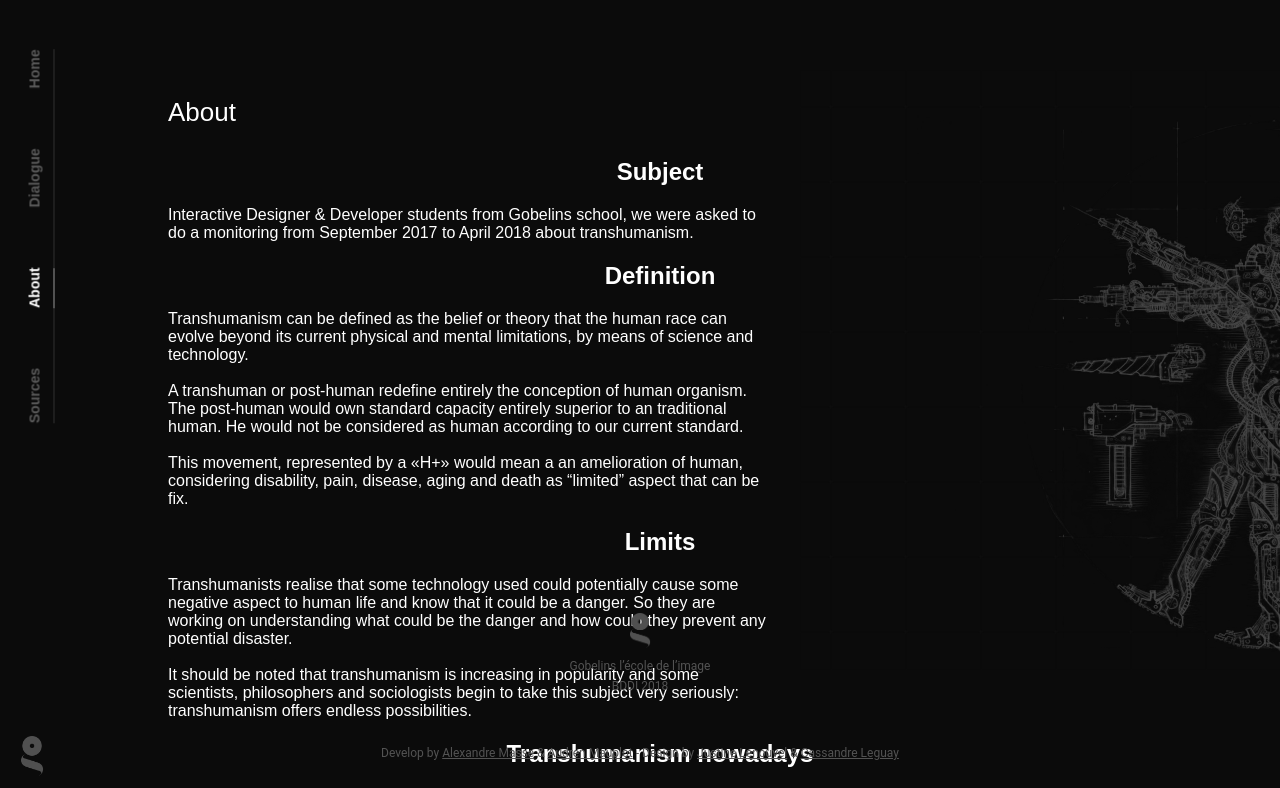
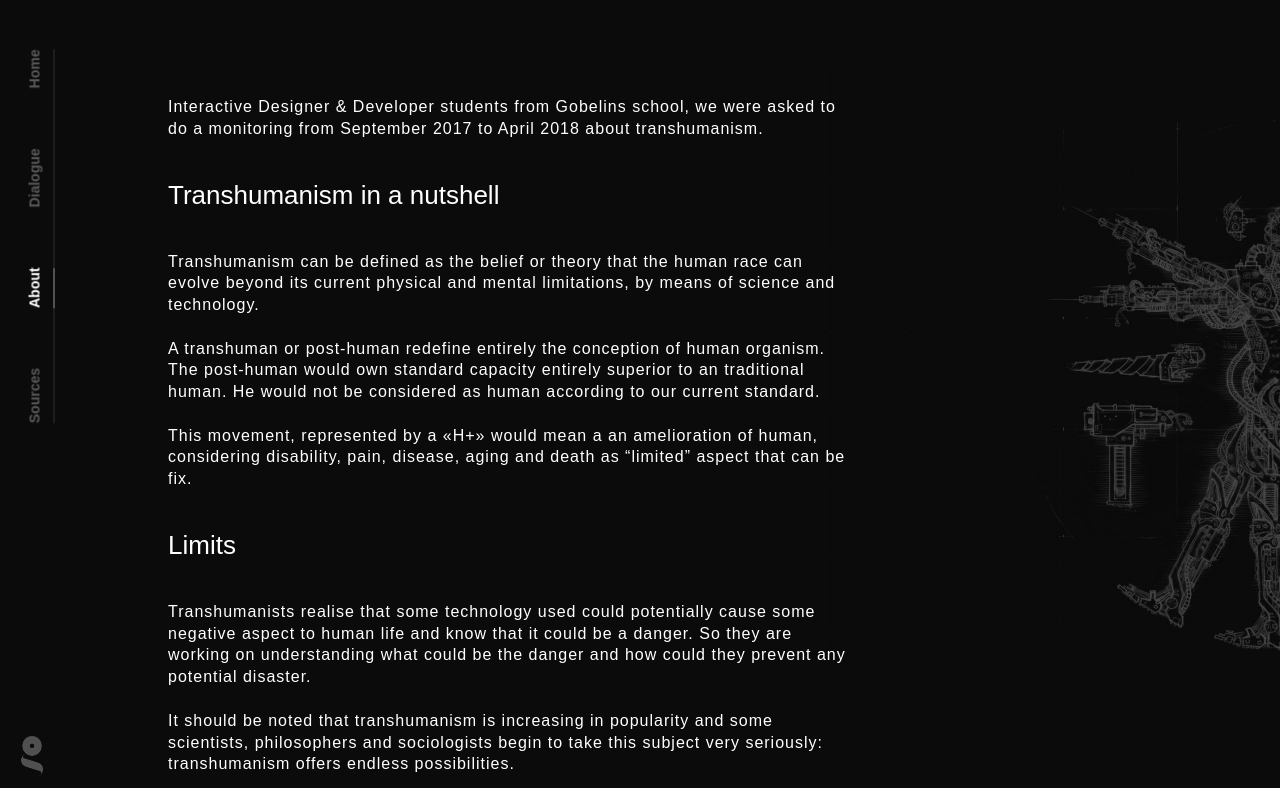
Before and after one commit to AlexandreMasse/transhumanism, a Vue app: page /transhumanism/about in a window 1280 px wide. Shown: the top 788 px of the page. Built offline with nearby package versions, Linux system fonts and the light colour scheme.

Commit message:
About page inté

```diff
--- a/src/components/About/About.vue
+++ b/src/components/About/About.vue
@@ -1,10 +1,9 @@
 <template>
   <div id="about">
-    <h1>About</h1>
-    <h2>Subject</h2>
+    <div class="about-container">
       <p class="text">Interactive Designer & Developer students from Gobelins school, we were asked to do a monitoring from September 2017 to April 2018 about transhumanism.</p>
 
-    <h2>Definition</h2>
+      <h2>Transhumanism in a nutshell</h2>
       <p class="text">
         Transhumanism can be defined as the belief or theory that the human race can evolve beyond its current physical and mental limitations, by means of science and technology.
         <br><br>
@@ -27,7 +26,10 @@
         First of all, the human being has always used technology to create something useful. Human use transhumanism to improve his everyday life. In a world where we are all in a rush, we need to do things faster, to be able to do different things at the same time. We need devices in order to help us. And to gain even more time, these devices are now part of our own body: electronic implants, connected watch, brain-implant… A new generation of gadgets has come.
         <br><br>
         Transhumanism can also be vital. As human, we are still dependant of our body. The human being can not defeat disability yet, so he is looking for a way to make it easier to live by adding or replacing parts of his body (legs prosthesis, eye implant). In some case, it can even save a life, by replacing deficient organs (artificial heart for instance). Transhumanism is a big progress in medicine.
-      <br><br>
+      </p>
+    </div>
+    <div class="about-container">
+      <p class="text">
         In a more global way, we can say that one of the aspect of transhumanism is to increase the man’s native abilities. Men can be smarter and stronger thanks to technology.
         <br><br>
         But all of this technology is a part of the human robotisation. We are creating hybrids humans, half machine half man, a combination of organs and gene biologic and non-biologic.
@@ -37,7 +39,6 @@
         All of this raises a lot of ethic question. A lot of people are against transhumanism due to various reason. These new subject still bother consciences and the debate stays open.
         <br><br>
         After all, increasing physical and mental abilities, isn’t forgetting what defines humanity? Does making us stronger will make us happier? And how far should we go? Where is the limit between an implant to cure Parkinson's disease and an implant to extend memory? Manipulating DNA to cure a “default”, or even to choose some particular genes, is it really moral?
-    </p>
 
       <h2>The future</h2>
       <p class="text">
@@ -50,7 +51,7 @@
         Finally, it can be noticed that everything is replaceable except our mind. Are we still human when the only thing left is our mind? Will we get to the point where we can replace everything inside us except our mind?
         <br><br>
       </p>
-
+    </div>
 
     <div class="credit-container">
       <div class="school">
@@ -81,25 +82,29 @@ export default {
 padding-top: 80px;
 padding-left: 40px;
 
-  h1 {
+  .about-container {
+    width: 70%;
+    max-width: 700px;
+    margin-bottom: 40px;
+  }
+
+  h2 {
     font-size: 26px;
     font-weight: 400;
     text-align: left;
-    margin-bottom: 30px;
+    margin: 5vh 0;
   }
 
   p.text {
     font-size: 16px;
-    max-width: 600px;
     text-align: left;
+    line-height: 136%;
+    letter-spacing: 1px;
   }
 
   .credit-container {
-    position: absolute;
-    bottom: 0;
-    left: 50%;
-    transform: translateX(-50%);
-    width: 100%;
+    margin: 0 auto;
+    width: auto;
     .school {
       display: flex;
       flex-direction: column;
--- a/src/data/dialogue.json
+++ b/src/data/dialogue.json
@@ -125,7 +125,7 @@
           {
             "type": "NA",
             "article_included": false,
-            "content": "..."
+            "content": "Hm ..."
           },
           {
             "type": "BL",
```
Lines whose indentation alone changed are shown as unchanged.
